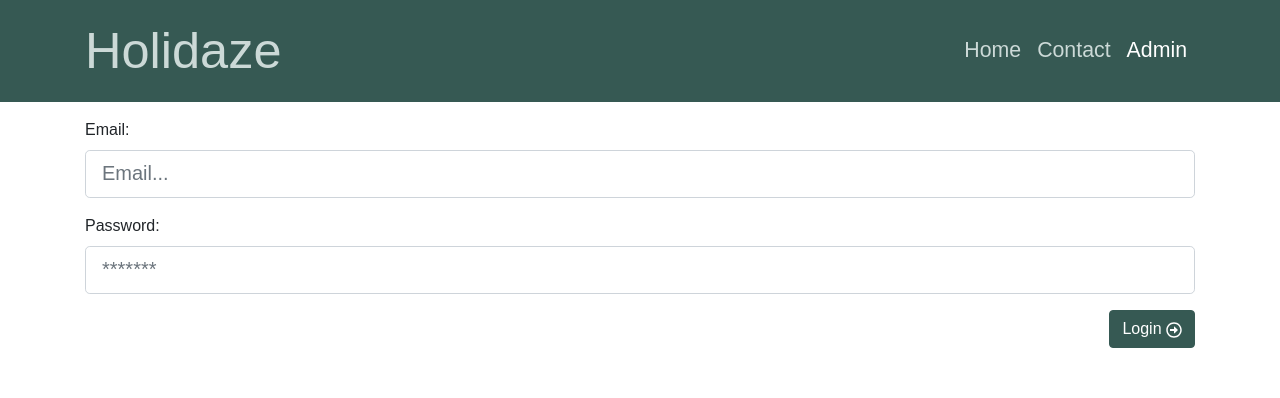
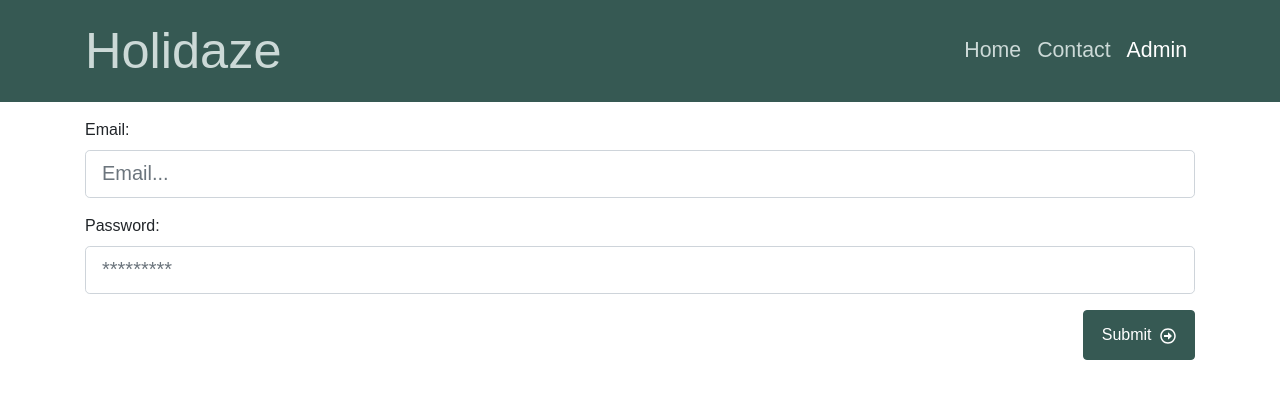
Before and after one commit to svennif/Holidaze, a React (Create React App) app in the folder holidaze/: page /admin in a window 1280 px wide. Shown: the top 398 px of the page. Built offline with nearby package versions, Linux system fonts and the light colour scheme; a web font is replaced by a local one.

Commit message:
General update 2

```diff
--- a/holidaze/src/Components/admin/Admin.js
+++ b/holidaze/src/Components/admin/Admin.js
@@ -19,18 +19,19 @@ const Schema = yup.object().shape({
     .matches(/[a-zA-Z]/, "Password can only contain Latin letters."),
 });
 
+function Admin() {
+  const { register, handleSubmit, errors } = useForm({
+    resolver: yupResolver(Schema),
+  });
+
   const onSubmit = () => {
-  document.querySelector(".success").append("You have now logged in!");
-};
-
+    console.log("Clicked");
     const adminEmail = "admin@holidaze.com";
     const adminPassword = "Holidaze123";
 
     localStorage.setItem("adminEmail", adminEmail);
     localStorage.setItem("adminPassword", adminPassword);
 
-function Admin() {
-  function loginAdmin() {
     const registeredAdmin = localStorage.getItem("adminEmail");
     const registeredPassword = localStorage.getItem("adminPassword");
     const emailValue = document.getElementById("adminEmail");
@@ -40,15 +41,17 @@ function Admin() {
       emailValue.value === registeredAdmin &&
       passwordValue.value === registeredPassword
     ) {
-      return console.log("Hello world!");
+      return (
+        localStorage.removeItem(adminEmail),
+        console.log("Hello world!"),
+        document
+          .querySelector(".success")
+          .append("Success! Your message has been sent!")
+      );
     } else {
       return console.log(errors.adminEmail?.message);
     }
-  }
-
-  const { register, handleSubmit, errors } = useForm({
-    resolver: yupResolver(Schema),
-  });
+  };
 
   return (
     <Container>
@@ -76,7 +79,7 @@ function Admin() {
             size="lg"
             type="password"
             name="password"
-            placeholder="*******"
+            placeholder="*********"
             ref={register}
           />
           <p>
@@ -85,17 +88,12 @@ function Admin() {
             </strong>
           </p>
         </Form.Group>
-      </Form>
         <div className="text-right">
-        <Button
-          className="admin__button "
-          variant="primary"
-          type="submit"
-          onClick={loginAdmin}
-        >
-          Login <FaRegArrowAltCircleRight />
+          <Button className="contact__button" variant="primary" type="submit">
+            Submit <FaRegArrowAltCircleRight className="ml-1" />
           </Button>
         </div>
+      </Form>
     </Container>
   );
 }
--- a/holidaze/src/Components/contact/Contact.js
+++ b/holidaze/src/Components/contact/Contact.js
@@ -27,7 +27,7 @@ const Schema = yup.object().shape({
     .required("Please enter an email"),
   message: yup
     .string()
-    .required()
+    .required("Please enter a message!")
     .min(10, "Please enter a message that is more than 10 characters"),
 });
 
@@ -125,7 +125,6 @@ function Contact() {
               <p>+47 123 45 678</p>
             </div>
             <div>
-              {" "}
               <h2 className="contact__under__title">
                 <FaEnvelope className=".contact__icon" /> Email
               </h2>
```
Also changed, not shown: 1 other file (tests, documents, lock files or other folders). Lines whose indentation alone changed are shown as unchanged.
